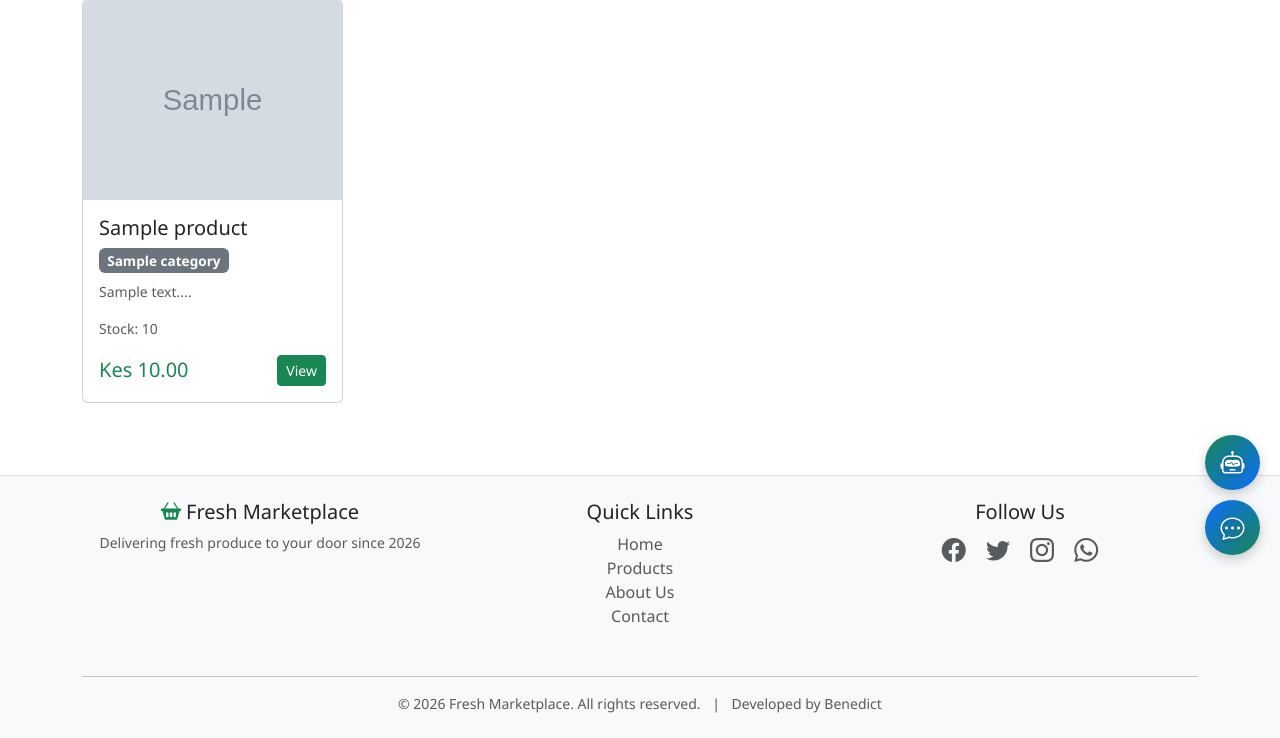
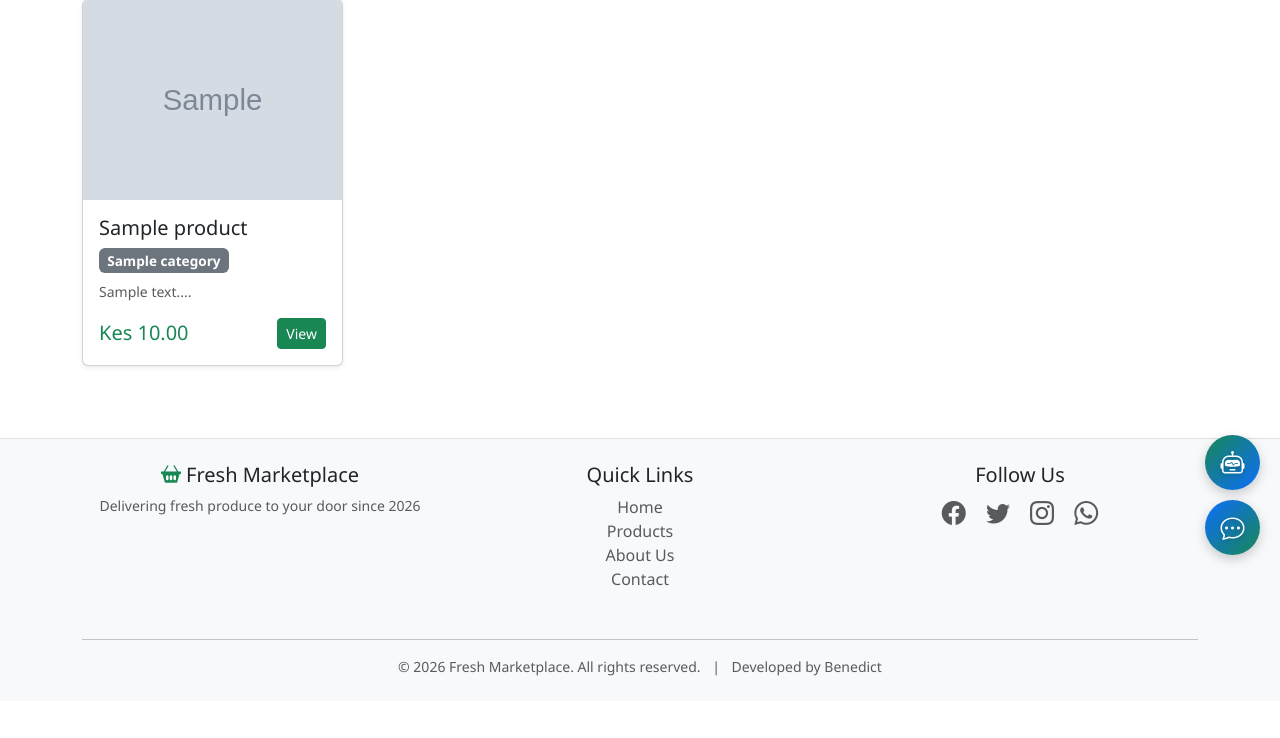
Before and after one commit to evansochadeka/FreshMarketplace, a Python web app: template templates/products.html in a window 1280 px wide. Shown: the part 225-963 px from the top of the page. After the commit the page ends 901 px from the top, so only its background shows below. Run offline with Jinja, Linux system fonts and the light colour scheme; the template is opened without the code that fills it: most values are stand-ins (such as "Sample title", 1, 10 or a date in 2020); grey boxes marked "Sample" are stand-in pictures.

Commit message:
Update products.html

```diff
--- a/templates/products.html
+++ b/templates/products.html
@@ -1,8 +1,11 @@
 {% extends "base.html" %}
+
+{% block title %}All Products - Fresh Marketplace{% endblock %}
 
 {% block content %}
 <h1 class="mb-4">All Products</h1>
 
+<!-- Categories Filter -->
 <div class="row mb-4">
     <div class="col-md-8">
         <form method="GET" class="d-flex">
@@ -20,16 +23,17 @@
     </div>
 </div>
 
+<!-- Products Grid -->
+{% if products %}
 <div class="row">
     {% for product in products %}
     <div class="col-md-3 mb-4">
-        <div class="card h-100">
+        <div class="card h-100 shadow-sm">
             <img src="{{ product.image_url }}" class="card-img-top" alt="{{ product.name }}" style="height: 200px; object-fit: cover;">
             <div class="card-body">
                 <h5 class="card-title">{{ product.name }}</h5>
                 <span class="badge bg-secondary mb-2">{{ product.category }}</span>
-                <p class="card-text text-muted small">{{ product.description[:50] }}...</p>
-                <p class="text-muted small">Stock: {{ product.stock }}</p>
+                <p class="card-text text-muted small">{{ product.description[:60] }}...</p>
                 <div class="d-flex justify-content-between align-items-center">
                     <span class="h5 text-success mb-0">Kes {{ "%.2f"|format(product.price) }}</span>
                     <a href="{{ url_for('product_detail', id=product.id) }}" class="btn btn-sm btn-success">View</a>
@@ -39,4 +43,11 @@
     </div>
     {% endfor %}
 </div>
+{% else %}
+<div class="text-center py-5">
+    <i class="bi bi-box-seam display-1 text-muted"></i>
+    <h3 class="mt-3">No Products Found</h3>
+    <p class="text-muted">Try adjusting your search or filter.</p>
+</div>
+{% endif %}
 {% endblock %}
```
